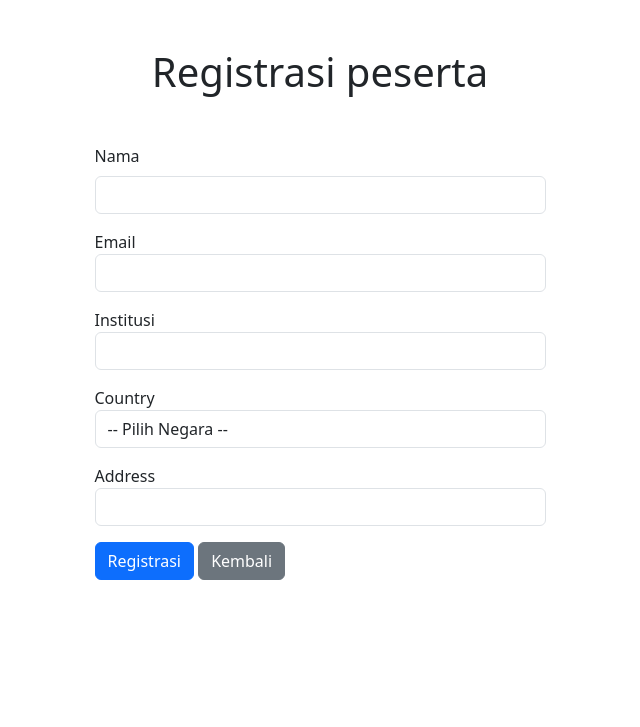
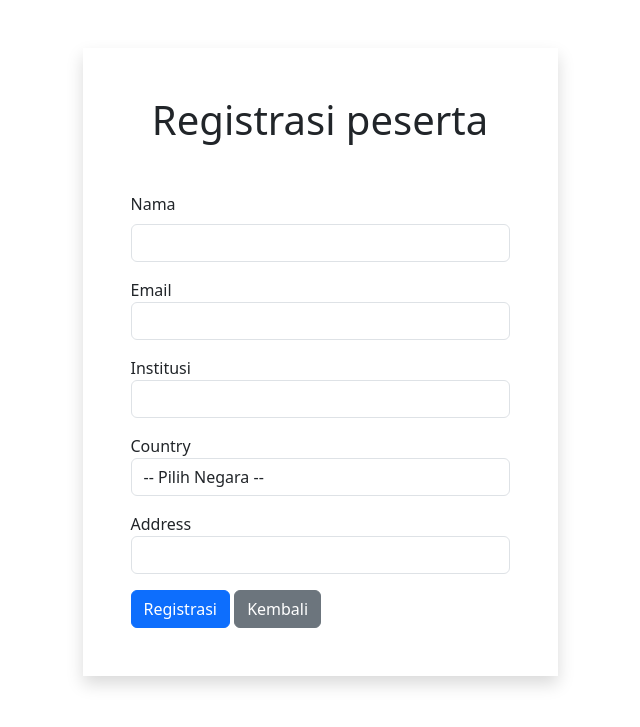
Before and after one commit to tiaraapril/tugas-pwd-2439099005-Tiara-Apriliani, a PHP site: page /registrasi.php in a window 1280 px wide. Shown: the top 727 px of the page, without its empty margins (320-960 px from the left). Run offline with PHP 8.4, Linux system fonts and the light colour scheme; a user stored in the database is signed in.

Commit message:
Tugas selesai sudah

```diff
--- a/registrasi.php
+++ b/registrasi.php
@@ -57,7 +57,7 @@ if (isset($_POST['registrasi'])) {
 <body>
     <div class="container mt-5">
         <div class="row justify-content-center">
-            <div class="col-5">
+            <div class="col-5 shadow p-5">
                 <h1 class="mb-5 text-center"> Registrasi peserta</h1>
                 <form action="" method="post">
                     <div class="mb-3">
```
